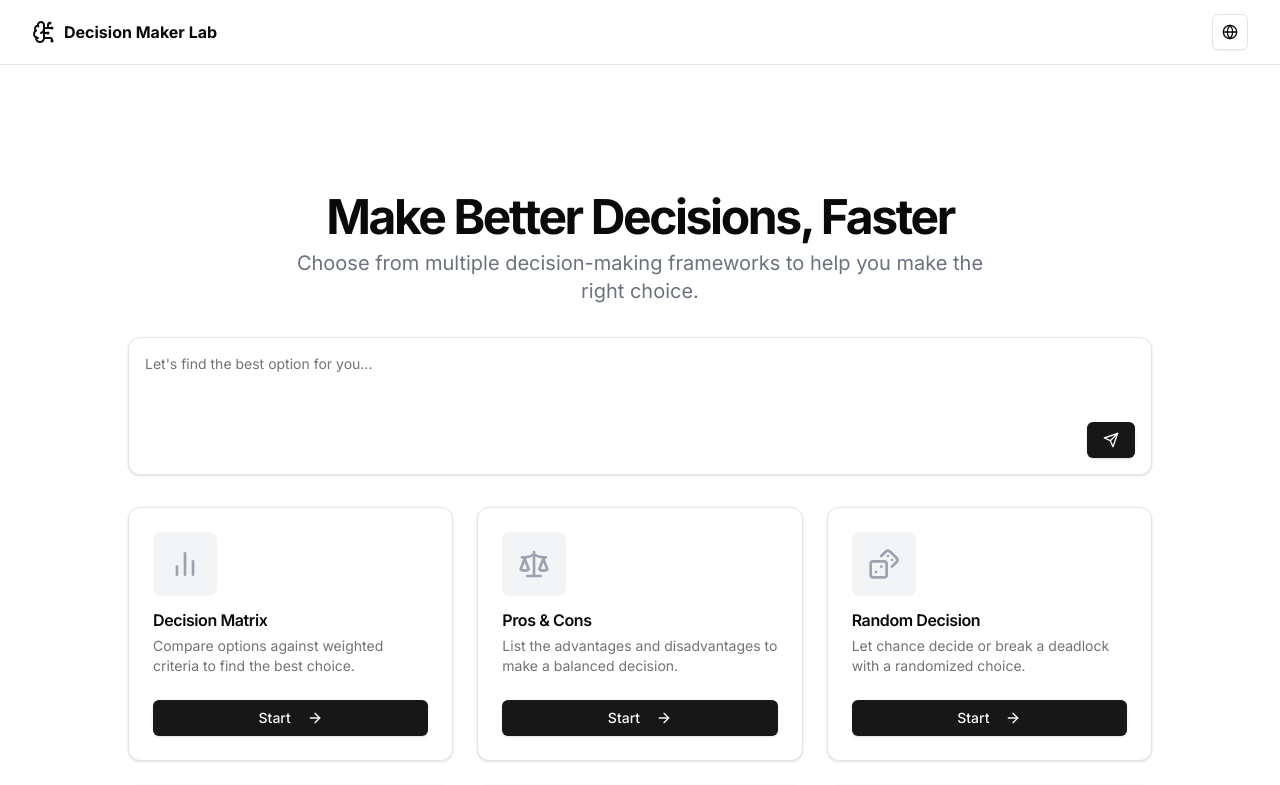
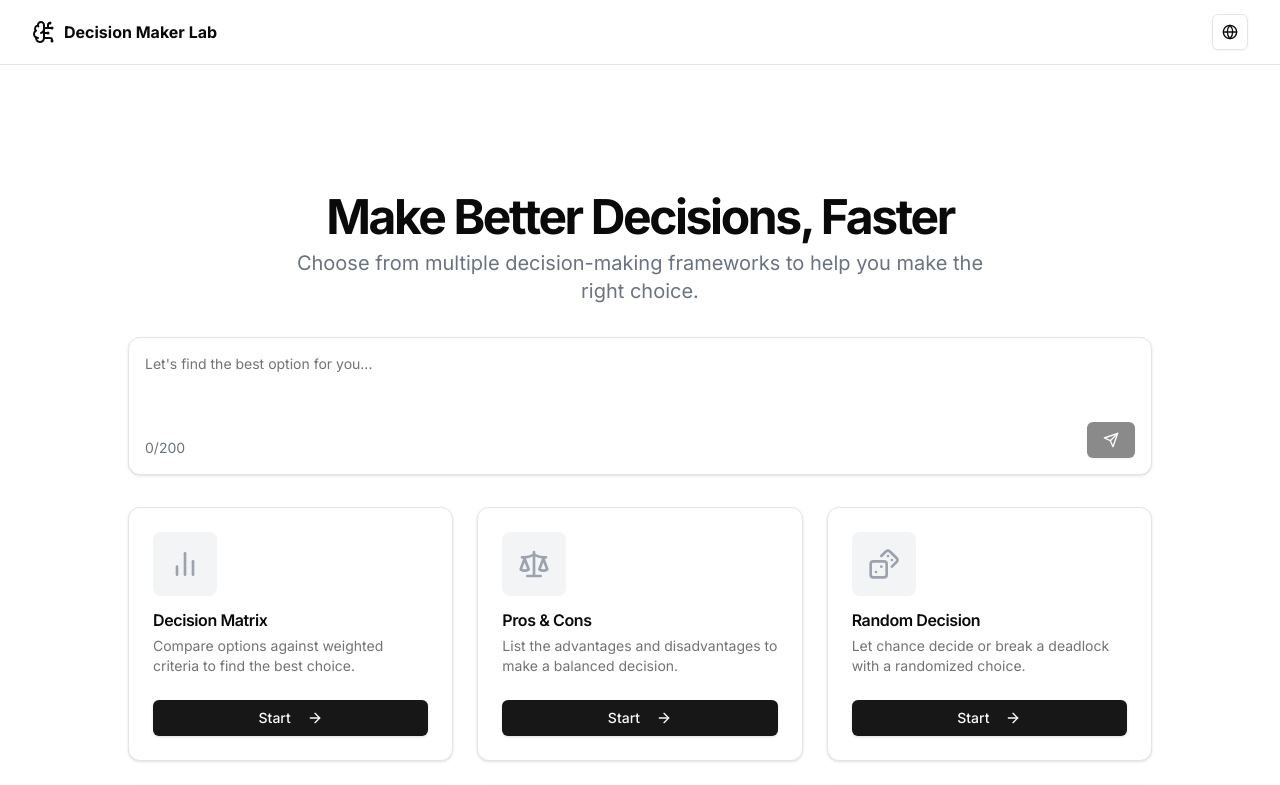
Before and after one commit to chris-tinaa/decision-tool, a Next.js app: page /en in a window 1280 px wide. Shown: the top 785 px of the page. Built offline with nearby package versions, Linux system fonts and the light colour scheme.

Commit message:
feat: enhance textareaWithButton

```diff
--- a/app/[locale]/page.tsx
+++ b/app/[locale]/page.tsx
@@ -11,10 +11,27 @@ import {
 } from "lucide-react"
 import { ToolCard } from "@/components/tool-card"
 import { TextareaWithButton } from "@/components/textarea-with-button"
+import { useState } from "react"
 
 
 export default function Home() {
   const t = useTranslations()
+
+  const [loading, setLoading] = useState(false);
+  const [textareaValue, setTextareaValue] = useState("");
+
+  const handleButtonClick = () => {
+    setLoading(true);
+    setTimeout(() => {
+      setLoading(false);
+    }, 3000);
+  };
+
+  const recommendTool = {
+    icon: <Send />,
+    onClick: handleButtonClick,
+    loading: loading,
+  };
 
   return (
     <>
@@ -34,12 +51,12 @@ export default function Home() {
 
             <div className="mx-auto grid max-w-5xl grid-cols-1 gap-6 mt-8">
               <TextareaWithButton
+                value={textareaValue}
+                onChange={(e) => setTextareaValue(e.target.value)}
                 placeholder={t("common.chatboxPlaceholder")}
-                action={
-                  {
-                    icon: <Send />
-                  }
-                }
+                action={recommendTool}
+                maxChar={200}
+                rows={3}
               />
             </div>
 
--- a/components/textarea-with-button.tsx
+++ b/components/textarea-with-button.tsx
@@ -2,7 +2,8 @@ import * as React from "react";
 import { Card } from "./ui/card";
 import { Textarea, type TextareaProps } from "./ui/textarea";
 import { Button, type ButtonProps } from "./ui/button";
-import { cn } from "@/lib/utils"; // or your className merge util
+import { cn } from "@/lib/utils";
+import Spinner from "./ui/spinner";
 
 type Action =
   | {
@@ -10,6 +11,7 @@ type Action =
     label?: string;
     onClick?: React.MouseEventHandler<HTMLButtonElement>;
     buttonProps?: ButtonProps;
+    loading?: boolean;
   }
   | undefined;
 
@@ -20,6 +22,8 @@ export interface TextareaWithButtonProps extends TextareaProps {
   cardProps?: React.ComponentProps<typeof Card>;
   /** Container class override (around textarea + button) */
   innerClassName?: string;
+  /** Maximum characters allowed in the textarea */
+  maxChar?: number;
 }
 
 export const TextareaWithButton = React.forwardRef<
@@ -31,6 +35,7 @@ export const TextareaWithButton = React.forwardRef<
     cardProps,
     className,
     innerClassName,
+    maxChar,
     ...textareaProps
   },
   ref
@@ -40,27 +45,43 @@ export const TextareaWithButton = React.forwardRef<
       <div className={cn("flex flex-col items-end gap-2 p-4", innerClassName)}>
         <Textarea
           ref={ref}
+          disabled={action?.loading}
+          maxLength={maxChar}
           className={cn(
             "flex-1 resize-none border-0 p-0 shadow-none focus-visible:outline-none focus-visible:ring-0",
             className
           )}
           {...textareaProps}
         />
+        <div className="flex w-full items-end">
+          {maxChar && (
+            <div className="text-sm text-gray-500">
+              {textareaProps.value?.toString().length}/{maxChar}
+            </div>
+          )}
           {action && (action.icon || action.label) && (
             <Button
               type="button"
               onClick={action.onClick}
-            className="w-fit"
+              className="w-fit ml-auto"
+              disabled={action.loading || textareaProps.disabled || !textareaProps.value}
               {...action.buttonProps}
             >
-            {action.icon}
+              {action.loading ? (
+                <Spinner />
+              ) : (
+                <>
                   {action.label && (
                     <span className={action.icon ? "ml-2" : undefined}>
                       {action.label}
                     </span>
                   )}
+                  {action.icon}
+                </>
+              )}
             </Button>
           )}
+        </div>
       </div>
     </Card>
   );
```
Lines whose indentation alone changed are shown as unchanged.
